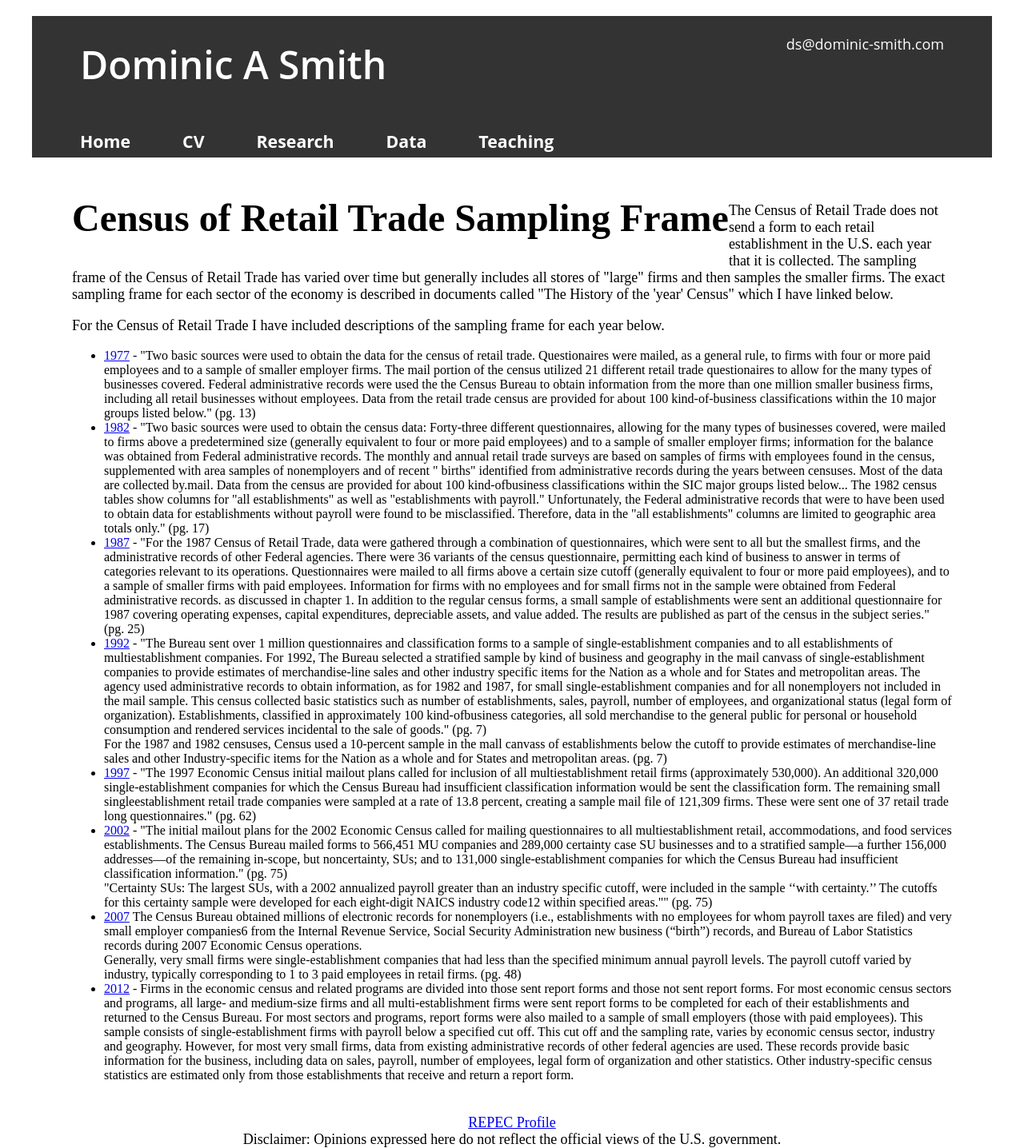
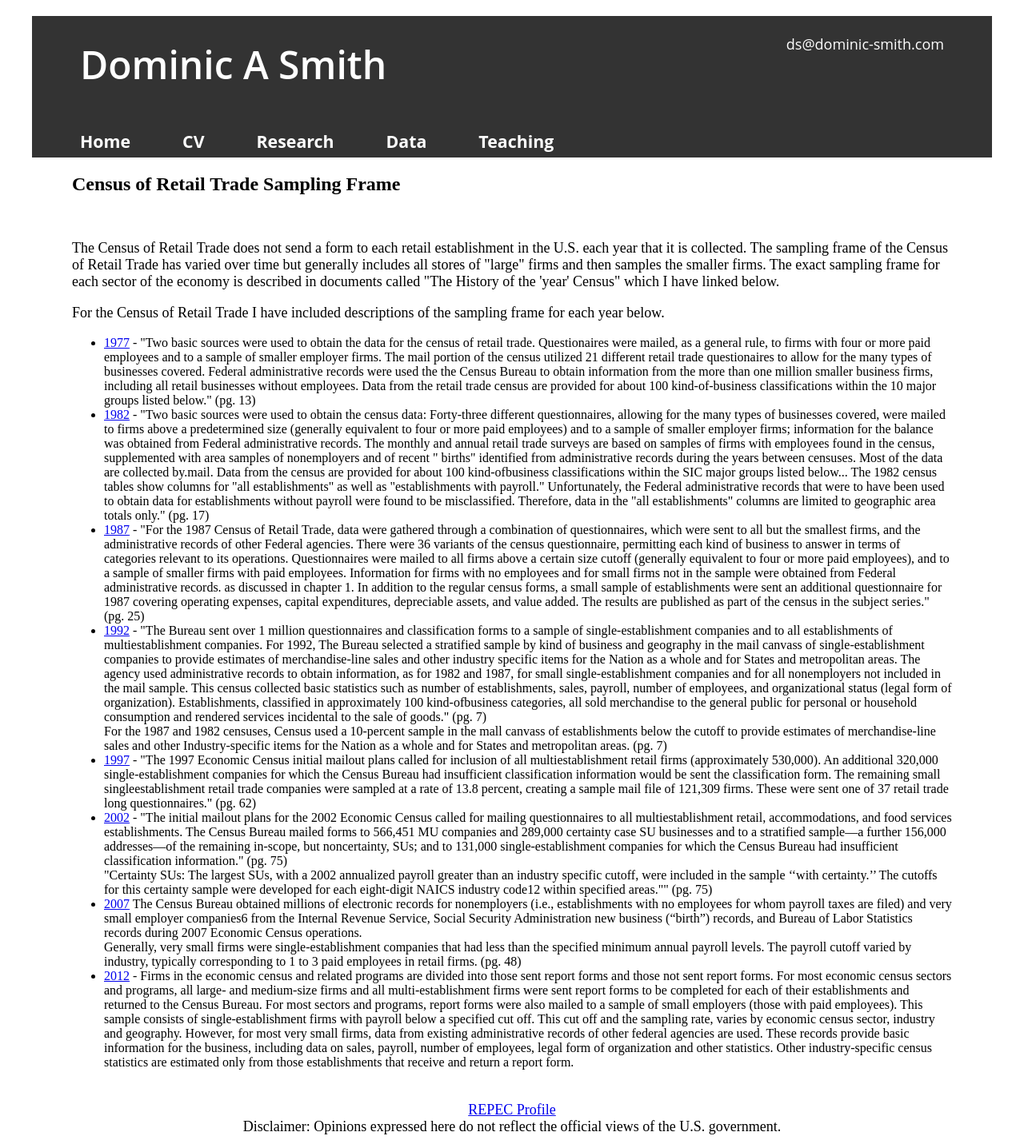
Before and after one commit to dominic-smith/dominic-smith.github.io, a Jekyll site: the page built from data/CRT/crt_sample.html, in a window 1280 px wide. Shown: the whole page at 80% size. Built offline with Jekyll 4.4.1, drawn with Linux system fonts in a browser that asks for light colours.

```diff
--- a/data/CRT/crt_sample.html
+++ b/data/CRT/crt_sample.html
@@ -6,7 +6,7 @@ layout: default
 ---
 <div id="center">
 
-<h1>Census of Retail Trade Sampling Frame</h1>
+<h2>Census of Retail Trade Sampling Frame</h2>
 <br>
 <p>
 </p>
```
